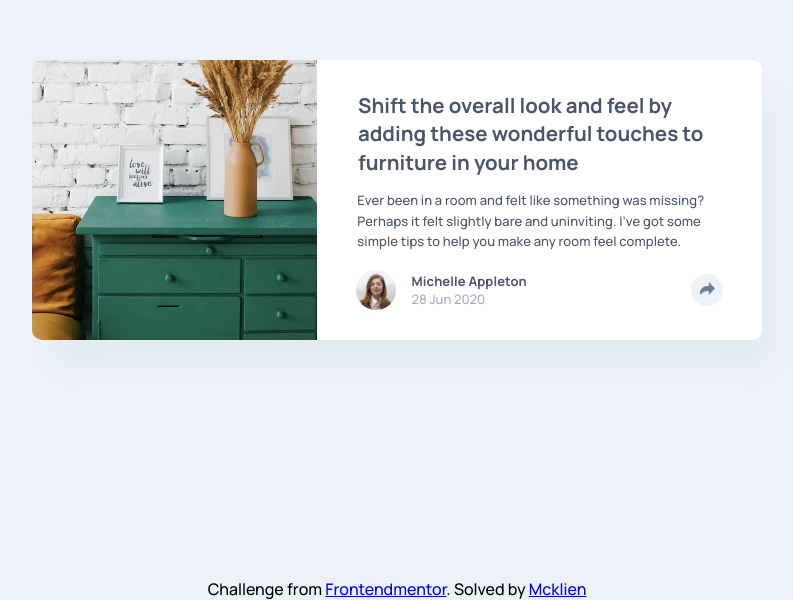
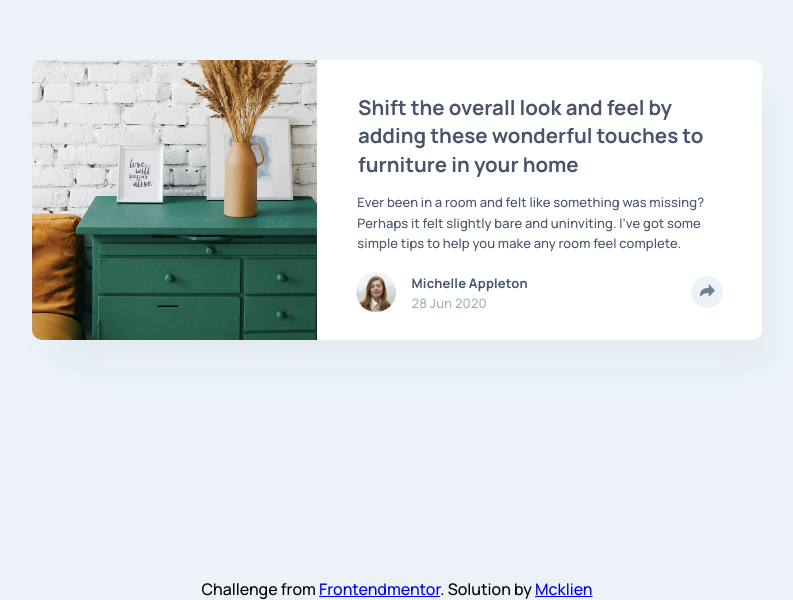
Before and after one commit to mcktivity/article-preview-component, a React (Create React App) app: page / in a window 1280 px wide. Shown: the part 200-800 px from the top of the page, without its empty margins (243-1036 px from the left). Built offline with nearby package versions, Linux system fonts and the light colour scheme.

Commit message:
v1.1 adjust margin to match

```diff
--- a/src/components/Credits.tsx
+++ b/src/components/Credits.tsx
@@ -10,7 +10,7 @@ export default () => (
     >
       Frontendmentor
     </a>
-    . Solved by{" "}
+    . Solution by{" "}
     <a
       href="https://www.frontendmentor.io/challenges/article-preview-component-dYBN_pYFT"
       target="_blank"
--- a/src/css/article-preview.scss
+++ b/src/css/article-preview.scss
@@ -15,7 +15,6 @@
 }
 
 .card h3 {
-  margin: 1.5em 2em 0;
   font-weight: 700;
   line-height: 1.4em;
 }
@@ -39,10 +38,11 @@
   }
   > div {
     margin-left: 1.2em;
+    letter-spacing: 0.15px;
     > p.name {
       font-weight: 700;
       color: $Very-Dark-Grayish-Blue;
-      letter-spacing: 0.1px;
+      line-height: 1.7em;
       margin: 0;
     }
     > time {
@@ -91,13 +91,14 @@
     width: 445px;
   }
   .card h3 {
+    margin: 1.6em 2em 0;
     font-size: 1.28em;
   }
   .card p.text {
     margin: 1em 3.1em 0;
   }
   .card footer {
-    padding: 1.35em 3em 2em;
+    padding: 1.4em 3em 2em;
     section.share-box {
       display: none;
     }
@@ -115,7 +116,7 @@
     }
   }
   .card section.share-box {
-    bottom: 85px;
+    bottom: 88px;
     right: -70px;
     border-radius: 10px;
     padding: 0.5em 2.9em;
@@ -146,7 +147,7 @@
   }
 
   .card h3 {
-    margin-top: 2.5em;
+    margin: 2.5em 2em 0;
     font-size: 1em;
     letter-spacing: 0.2px;
   }
```
